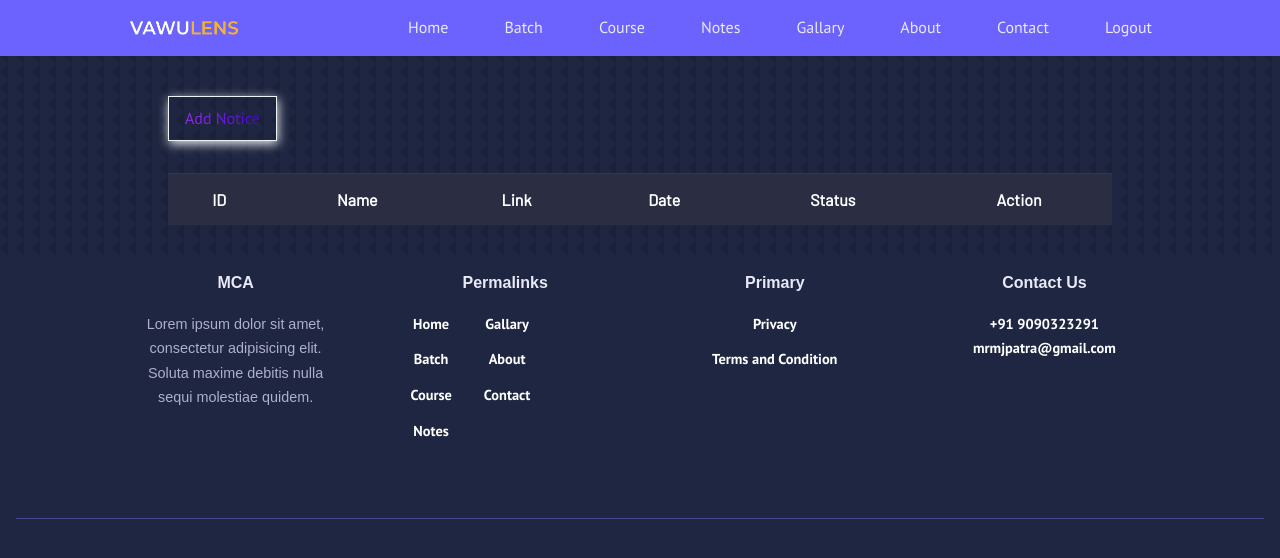
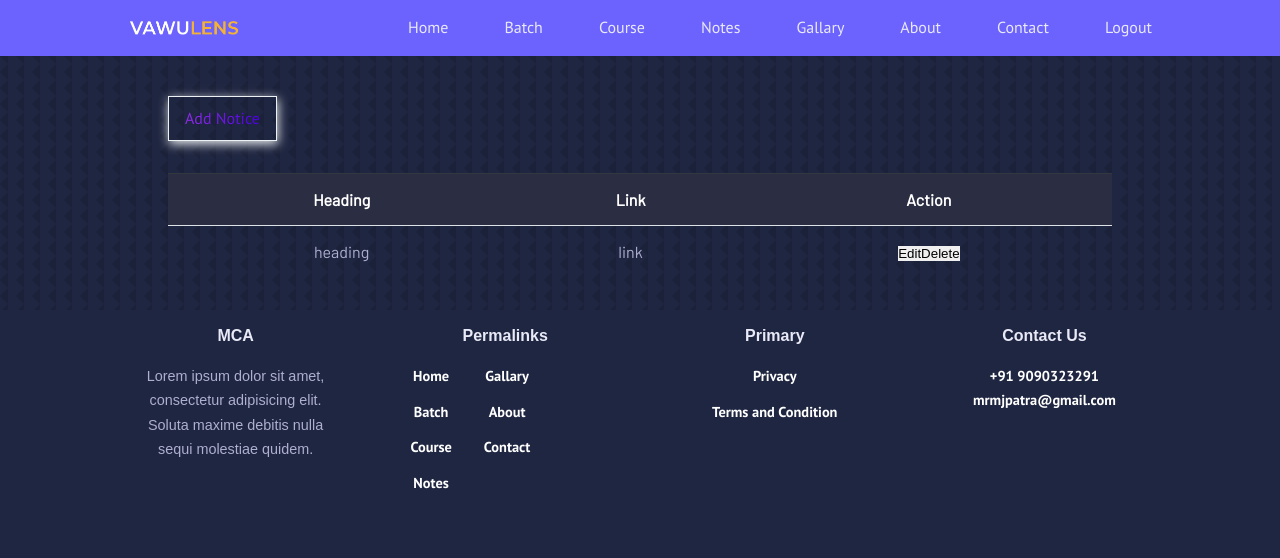
Before and after one commit to Papun-Tripathy/igit-mca, a React (Create React App) app: page /notice/view in a window 1280 px wide. Shown: the top 558 px of the page. Built offline with nearby package versions, Linux system fonts and the light colour scheme; no server answers; the database is empty; sample sign-in values are in the browser's storage.

Commit message:
added view notice

```diff
--- a/src/Firebase/FireStore/collection.js
+++ b/src/Firebase/FireStore/collection.js
@@ -37,8 +37,8 @@ export class FireStoreCollection {
         }
     }
 
-    getSubscription = async () => {
-        return onSnapshot(this.collectionRef)
+    getSubscription = ({workFunction}) => {
+        return onSnapshot(this.collectionRef, workFunction)
     }
 
     getSingleDoc = async (id, customCollectionName) => {
--- a/src/pages/notice/ViewNotice.jsx
+++ b/src/pages/notice/ViewNotice.jsx
@@ -1,14 +1,27 @@
 import React, { useEffect } from "react";
+import { useState } from "react";
+import { FireStoreCollection } from "../../Firebase/FireStore/collection";
 import "./notice.css";
 const ViewNotice = () => {
 
+	const [notices, setNotices] = useState([]);
+
 	useEffect(() => {
+		const unSub = subscribeToNotice();
 
+
+
+		return () =>{
+			unSub();
+		}
 
 	}, [])
 
 	const subscribeToNotice = () => {
-
+		const noticeCollection = new FireStoreCollection("Notice");
+		return noticeCollection.getSubscription({workFunction: (doc) => {
+			doc.forEach(d => console.log(d.data()))
+		}});
 	}
 
 
@@ -28,16 +41,15 @@ const ViewNotice = () => {
 						<table className="table">
 							<thead className="thead-dark">
 								<tr>
-									<th>ID</th>
-									<th>Name</th>
+									<th>Heading</th>
 									<th>Link</th>
-									<th>Date</th>
-									<th>Status</th>
 									<th>Action</th>
 								</tr>
 							</thead>
 							<tbody>
-								<tr></tr>
+								{
+									ViewNoticeTableBody({heading: "Chodia pua", link: "linked"})
+								}
                             </tbody>
 						</table>
 					</form>
@@ -47,4 +59,18 @@ const ViewNotice = () => {
 	);
 };
 
+function ViewNoticeTableBody({heading, link}) {
+  return (
+	<tr>
+		<td>heading</td>
+		<td>link</td>
+		<td>
+			<button>Edit</button>
+			<button>Delete</button>
+		</td>
+	</tr>
+  )
+}
+
+
 export default ViewNotice;
```
